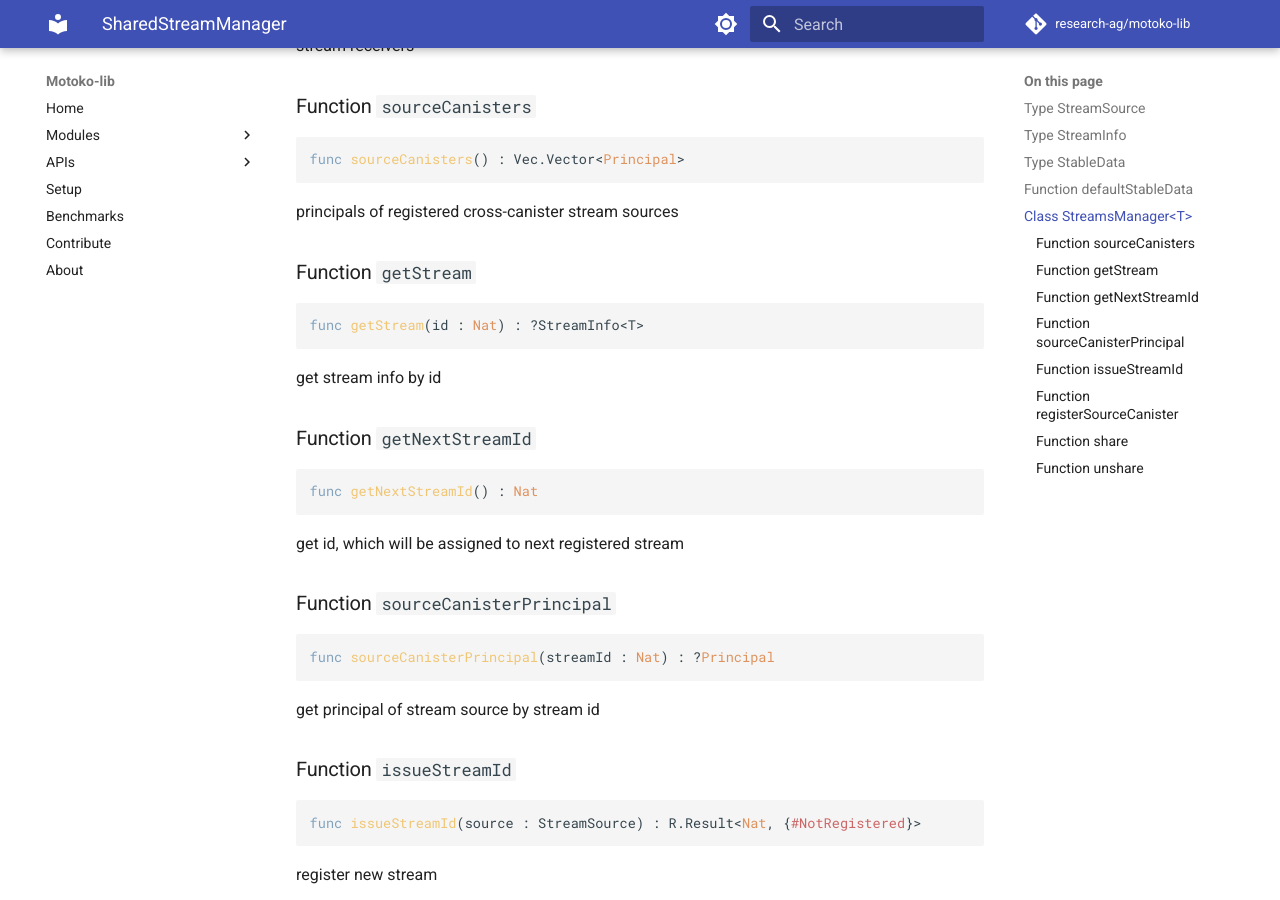
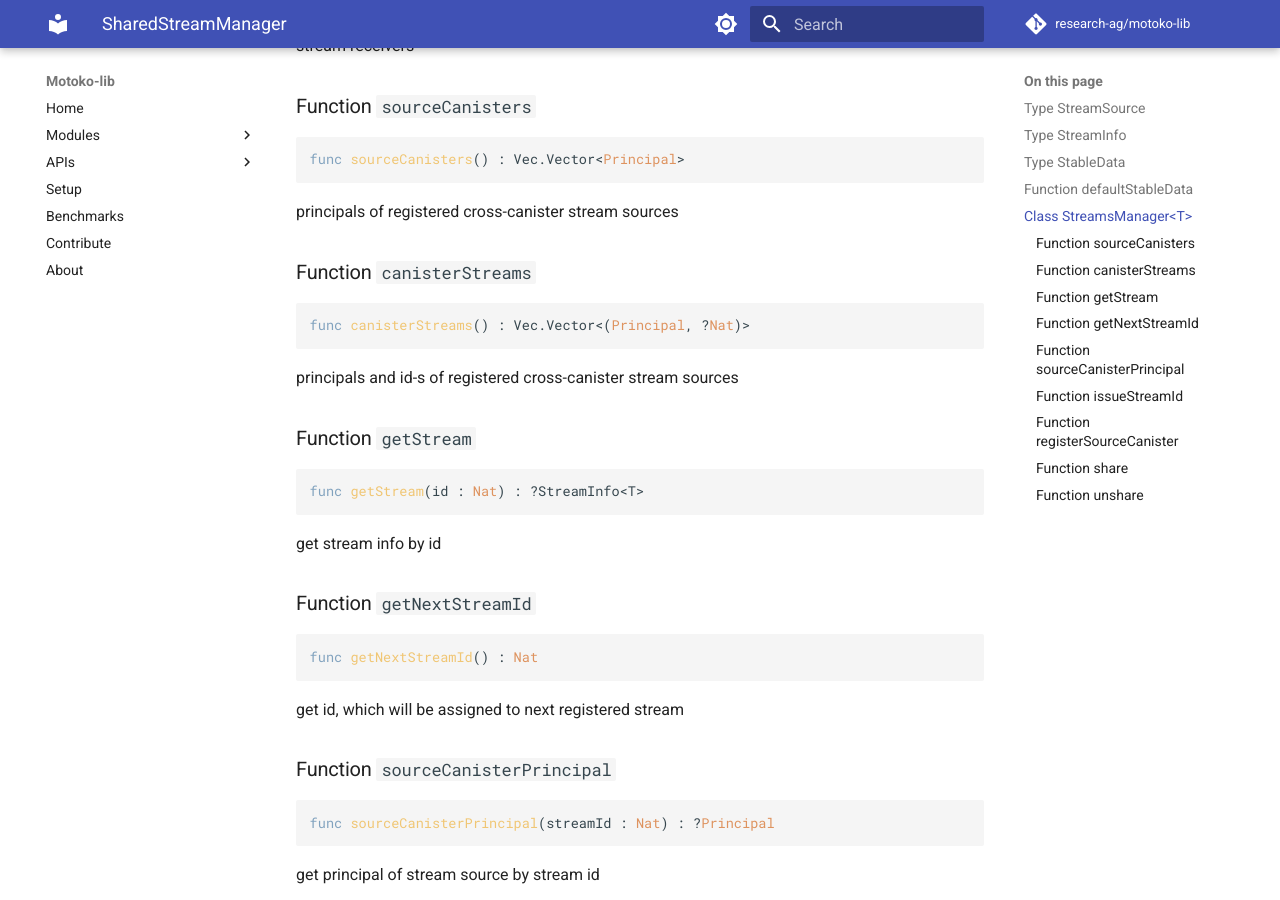
Before and after one commit to research-ag/motoko-lib, an MkDocs documentation site: the page built from docs/modoc/SharedStreamManager.md, in a window 1280 px wide and 900 px high, scrolled down 834 px. Built offline with MkDocs 1.6.1 and Material for MkDocs 9.7.7, drawn with Linux system fonts in a browser that asks for light colours; comment, search, counter and statistics services are not loaded.

Commit message:
fixed ability to register any canister as source to shared stream manager; added ability to fetch source canister principals alongside with appropriate stream id-s

````diff
--- a/docs/modoc/SharedStreamManager.md
+++ b/docs/modoc/SharedStreamManager.md
@@ -38,6 +38,14 @@
 ```
 
 principals of registered cross-canister stream sources
+
+
+### Function `canisterStreams`
+``` motoko
+func canisterStreams() : Vec.Vector<(Principal, ?Nat)>
+```
+
+principals and id-s of registered cross-canister stream sources
 
 
 ### Function `getStream`
````
Also changed, not shown: 1 other file.
